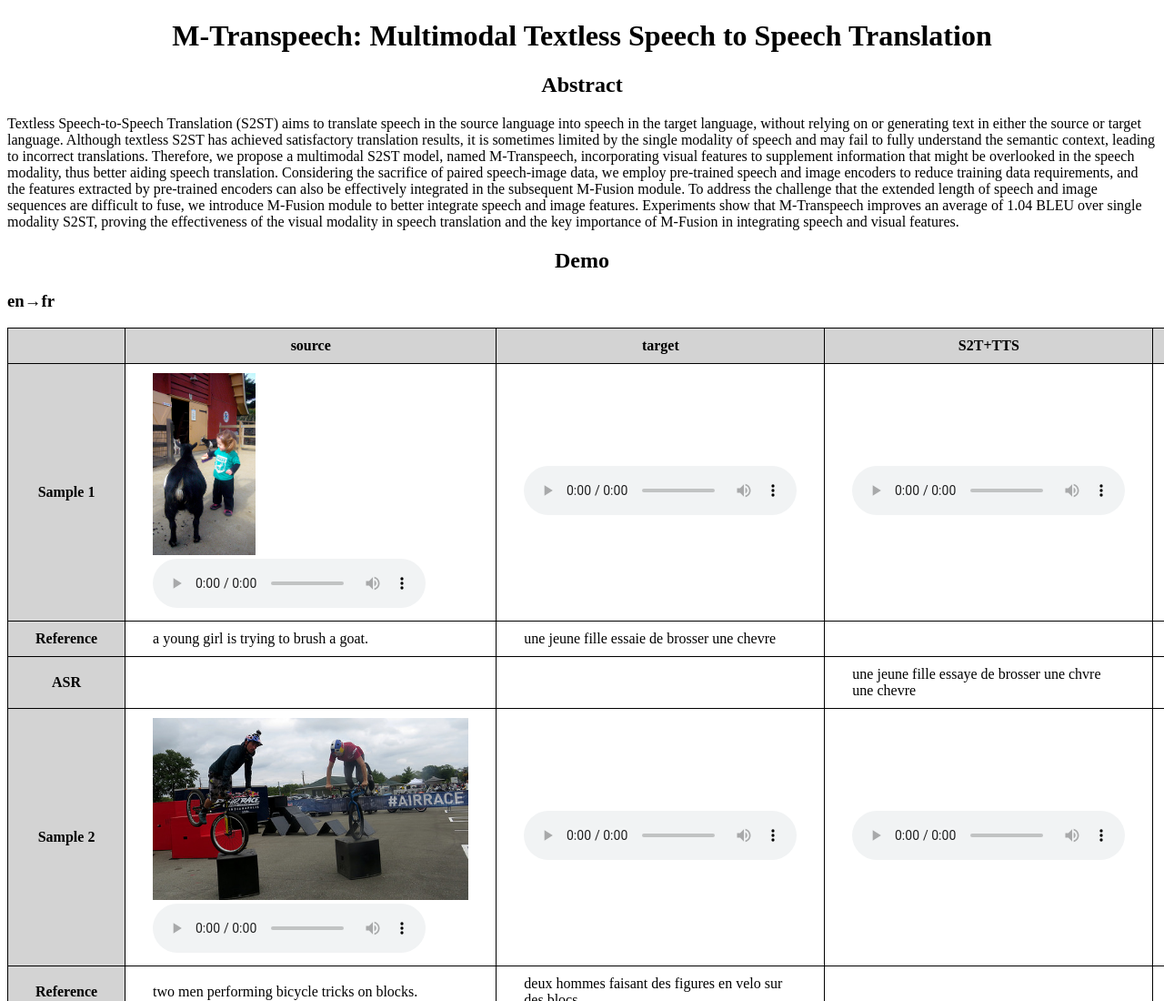
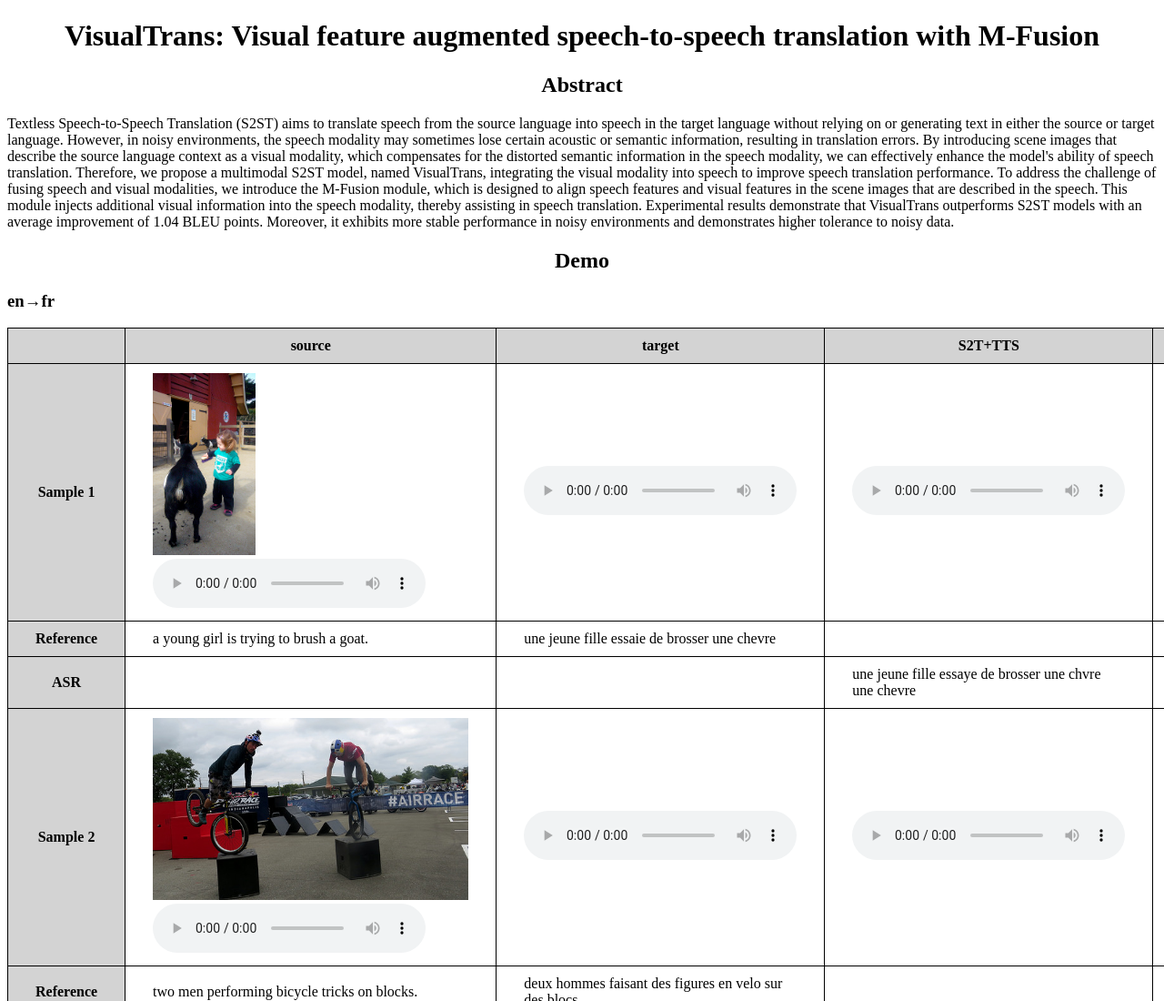
Before and after one commit to M-Transpeech/M-Transpeech.github.io, a plain HTML site: page index.html in a window 1280 px wide. Shown: the top 1100 px of the page at 91% size. Drawn offline with Linux system fonts and the light colour scheme.

Commit message:
Update index.html

```diff
--- a/index.html
+++ b/index.html
@@ -3,7 +3,7 @@
 
 <head>
     <meta charset="utf-8">
-    <title>M-Transpeech: Multimodal Textless Speech to Speech Translation</title>
+    <title>VisualTrans: Visual feature augmented speech-to-speech translation with M-Fusion</title>
     <style>
         h1 {
             text-align: center;
@@ -34,21 +34,21 @@
 </head>
 
 <body>
-    <h1>M-Transpeech: Multimodal Textless Speech to Speech Translation</h1>
+    <h1>VisualTrans: Visual feature augmented speech-to-speech translation with M-Fusion</h1>
     <h2>Abstract</h2>
-    <p>Textless Speech-to-Speech Translation (S2ST) aims to translate speech in the source language into speech in the
-        target language, without relying on or generating text in either the source or target language. Although
-        textless S2ST has achieved satisfactory translation results, it is sometimes limited by the single modality of
-        speech and may fail to fully understand the semantic context, leading to incorrect translations. Therefore, we
-        propose a multimodal S2ST model, named M-Transpeech, incorporating visual features to supplement information
-        that might be overlooked in the speech modality, thus better aiding speech translation. Considering the
-        sacrifice of paired speech-image data, we employ pre-trained speech and image encoders to reduce training data
-        requirements, and the features extracted by pre-trained encoders can also be effectively integrated in the
-        subsequent M-Fusion module. To address the challenge that the extended length of speech and image sequences are
-        difficult to fuse, we introduce M-Fusion module to better integrate speech and image features. Experiments show
-        that M-Transpeech improves an average of 1.04 BLEU over single modality S2ST, proving the effectiveness of the
-        visual modality in speech translation and the key importance of M-Fusion in integrating speech and visual
-        features.</p>
+    <p>Textless Speech-to-Speech Translation (S2ST) aims to translate speech from the source language into speech in the
+        target language without relying on or generating text in either the source or target language. However, in noisy
+        environments, the speech modality may sometimes lose certain acoustic or semantic information, resulting in
+        translation errors. By introducing scene images that describe the source language context as a visual modality,
+        which compensates for the distorted semantic information in the speech modality, we can effectively enhance the
+        model's ability of speech translation. Therefore, we propose a multimodal S2ST model, named VisualTrans,
+        integrating the visual modality into speech to improve speech translation performance. To address the challenge
+        of fusing speech and visual modalities, we introduce the M-Fusion module, which is designed to align speech
+        features and visual features in the scene images that are described in the speech. This module injects
+        additional visual information into the speech modality, thereby assisting in speech translation. Experimental
+        results demonstrate that VisualTrans outperforms S2ST models with an average improvement of 1.04 BLEU points.
+        Moreover, it exhibits more stable performance in noisy environments and demonstrates higher tolerance to noisy
+        data. </p>
     <h2>Demo</h2>
     <h3>en→fr</h3>
     <table>
```
